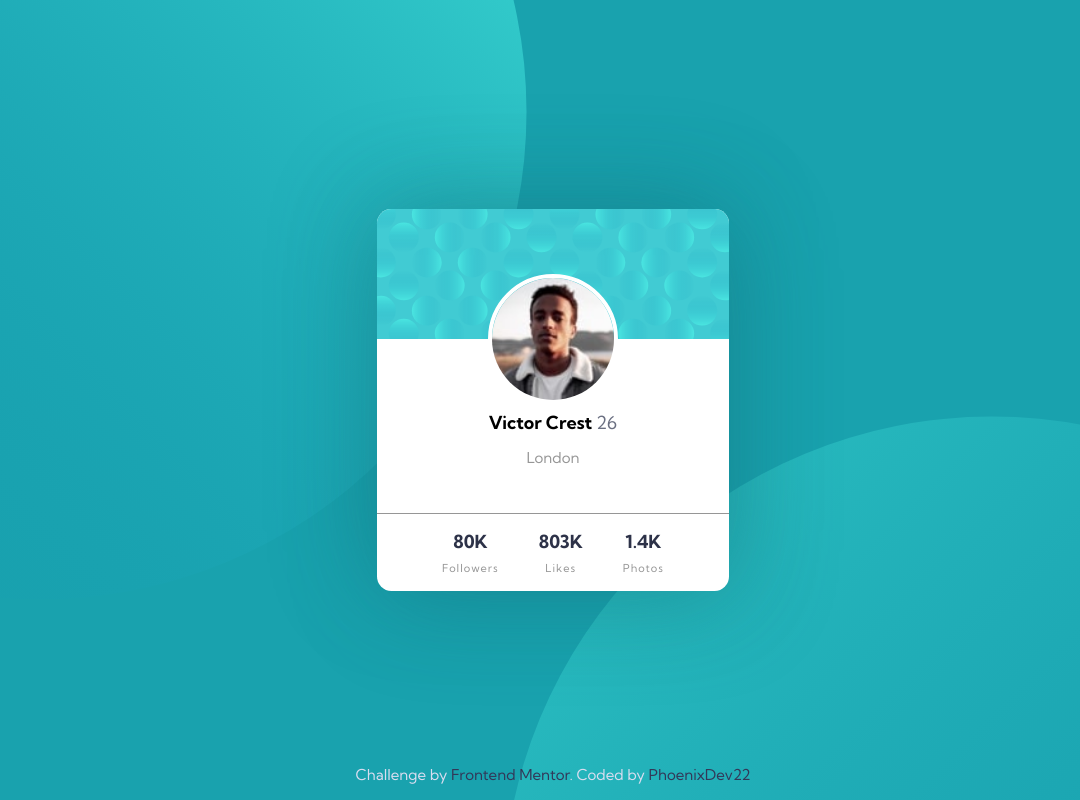
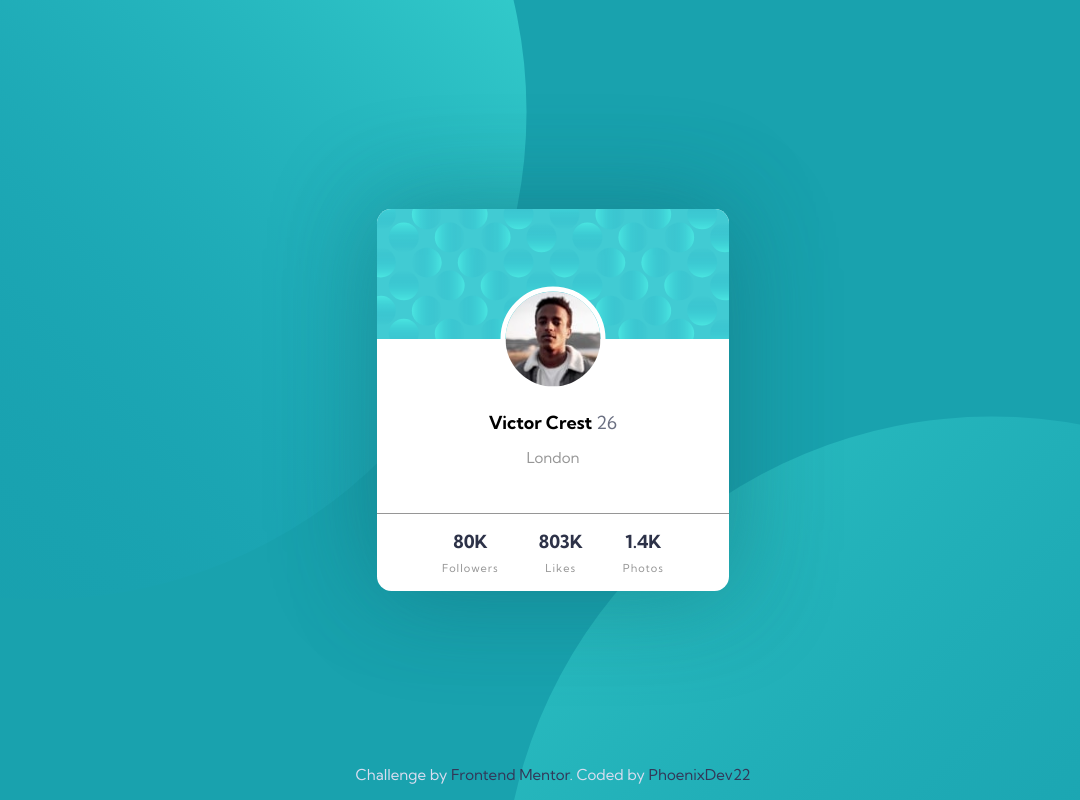
Before and after one commit to PhoenixDev22/Frontend-Mentor-Profile-card-component, a plain HTML site: page index.html in a window 1280 px wide. Shown: the whole page, without its empty margins (87-1167 px from the left). Drawn offline with Linux system fonts and the light colour scheme.

Commit message:
Update main.css

```diff
--- a/main.css
+++ b/main.css
@@ -69,8 +69,9 @@ main{
     bottom: 0;
     left: 50%;
     transform: translate(-50%, 50%);
-    width:130px;
-    border: 4px solid #fff;
+    width: 105px;
+    height: 105px;
+    border: 5px solid #fff;
     border-radius: 50%;
     background: #fff;
     z-index: 10;
@@ -113,7 +114,7 @@ main{
     -webkit-box-pack: center;
         -ms-flex-pack: center;
             justify-content: center;
-    border-top: 1px solid hsl(0, 0%, 59%);
+    border-top: 1px solid var(--Dark-gray);
     list-style: none;
 }
 .card .stasts>li{
@@ -161,6 +162,7 @@ main{
     }
     .attribution{
         font-size: 0.6875rem;
+        bottom: 10 vh;
     }
 
 }
```
